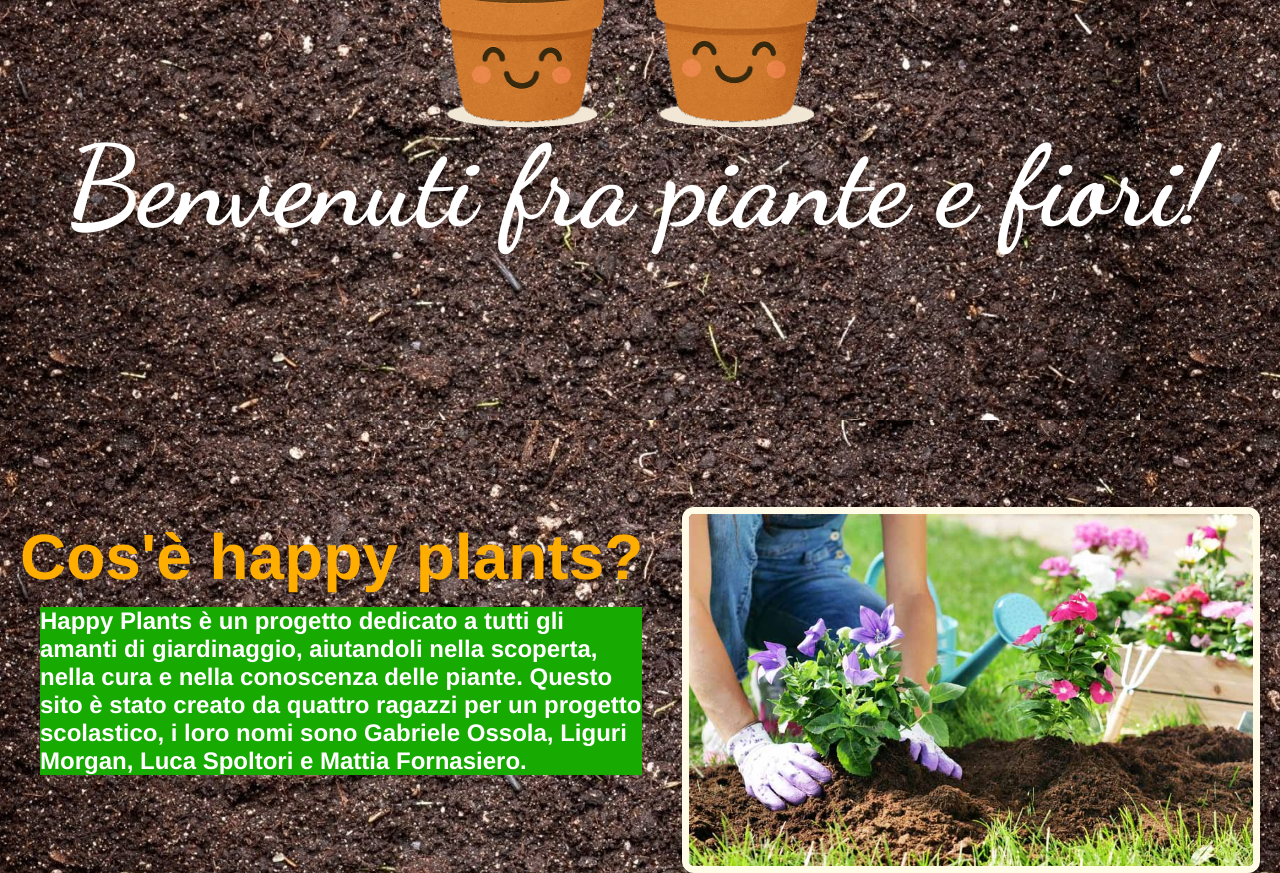
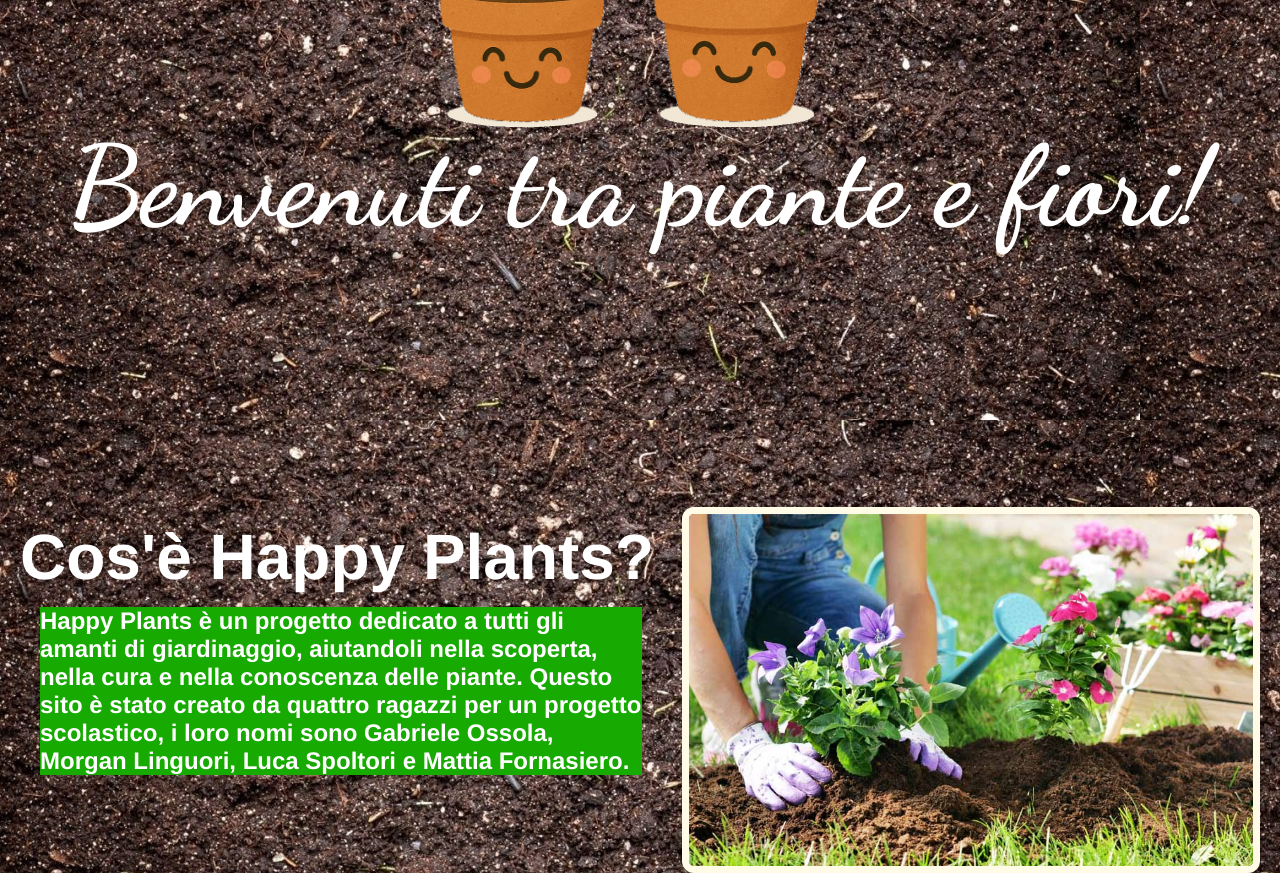
Before and after one commit to GabrieleOx/Javascript-Project-Scuola, a plain HTML site: page index.html in a window 1280 px wide. Shown: the part 580-1453 px from the top of the page. Drawn offline with Linux system fonts and the light colour scheme.

Commit message:
Poche modifiche

```diff
--- a/Styles/style.css
+++ b/Styles/style.css
@@ -118,12 +118,12 @@ body {
     z-index: 1;
     text-align: left;
     font-size: 4em;
-    color: #ffae00;
+    color: #ffffff;
     margin-left: 40px;
 }
 .Scritte-Text p {
     width: 50%;
-    margin-left: 20px;
+    margin-left: 40px;
     margin-top: -10px;
     font-family: 'Helvetica Neue', sans-serif;
     font-weight: bold;
--- a/index.html
+++ b/index.html
@@ -23,13 +23,14 @@
         <img src="gif/piante_occhiolino_sfondo_trasparente.gif" alt="Logo" class="logo">
     </div>
     <div class="Scritte-Text">
-        <h1>Benvenuti fra piante e fiori!</h1>
-        <h2> Cos'è happy plants?</h2>
+        <h1>Benvenuti tra piante e fiori!</h1>
+        <h2> Cos'è Happy Plants?</h2>
         <div class="descrizione-happyplants">
-            <p>Happy Plants è un progetto dedicato a tutti gli amanti di giardinaggio, aiutandoli nella scoperta, nella cura e nella conoscenza delle piante. Questo sito è stato creato da quattro ragazzi per un progetto scolastico, i loro nomi sono Gabriele Ossola, Liguri Morgan, Luca Spoltori e Mattia Fornasiero.</p>
+            <p>Happy Plants è un progetto dedicato a tutti gli amanti di giardinaggio, aiutandoli nella scoperta, nella cura e nella conoscenza delle piante. Questo sito è stato creato da quattro ragazzi per un progetto scolastico, i loro nomi sono Gabriele Ossola, Morgan Linguori, Luca Spoltori e Mattia Fornasiero.</p>
             <img src="Imgs/giardinaggio.jpg" alt="Giardinaggio" class="giardinaggio-img">
         </div>
     </div>
+    <div>   </div>
 
     </body>
 
```
